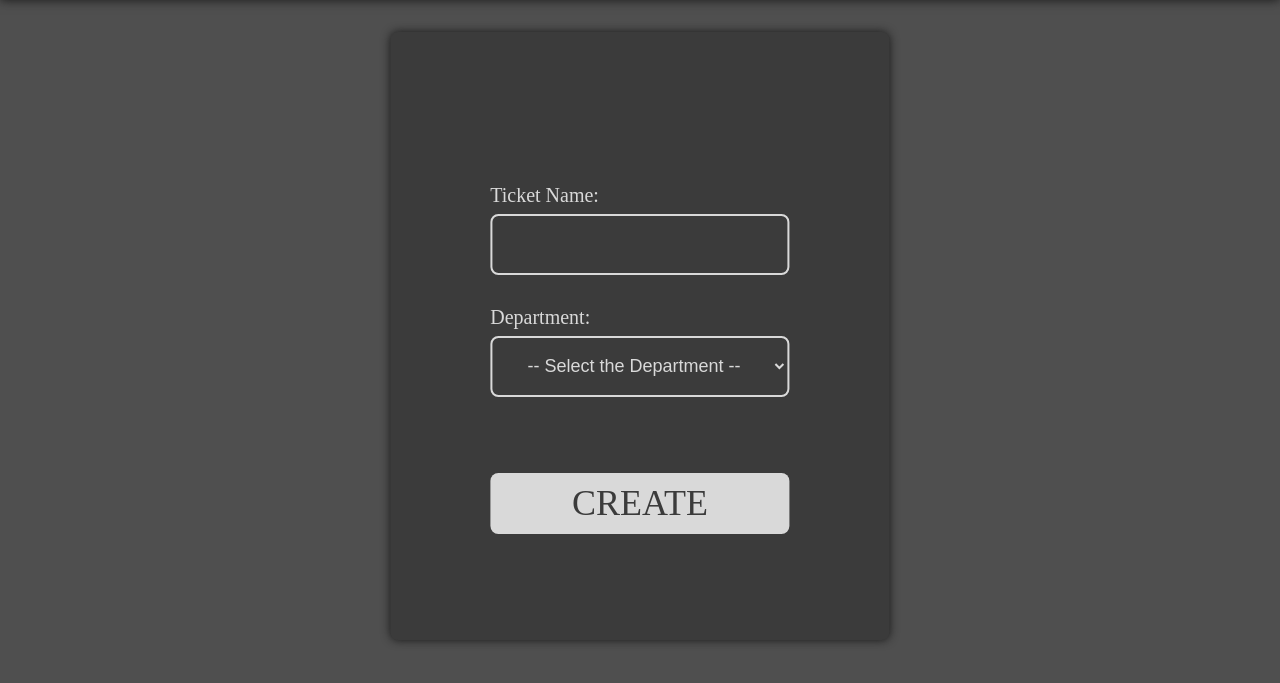
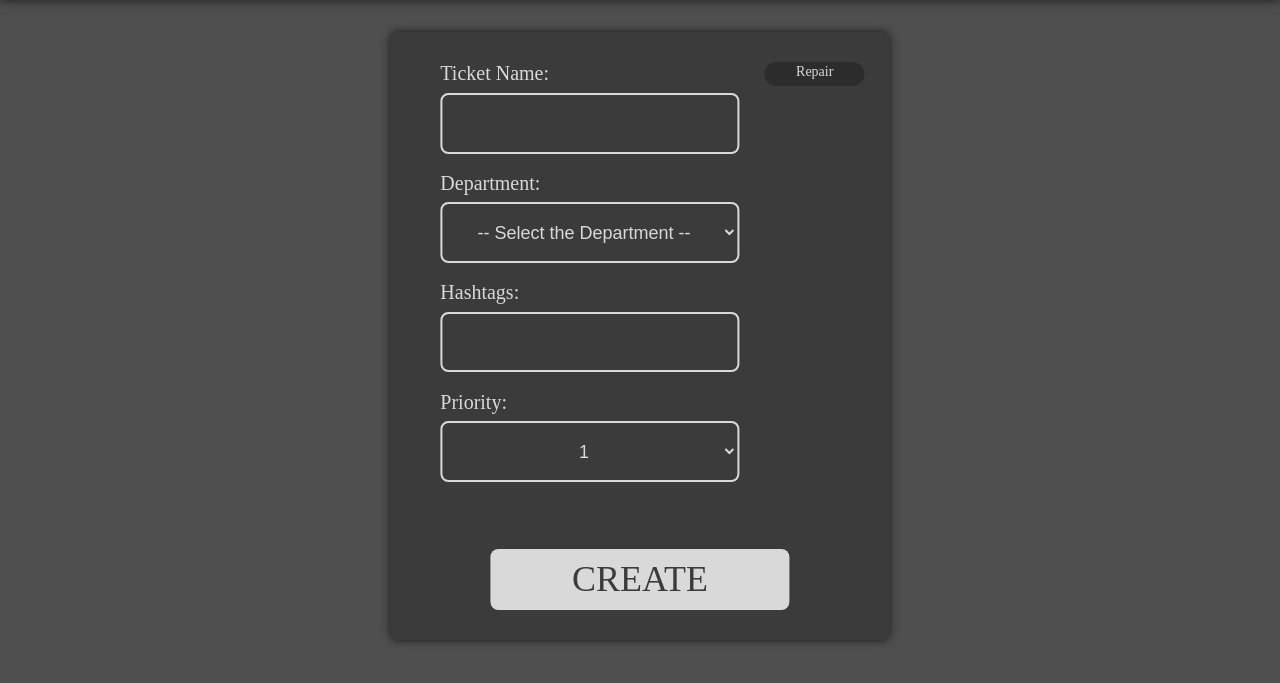
Before and after one commit to GonPedro/FEUP-TicketMaster, a PHP site: page /create.html in a window 1280 px wide. Shown: the part 64-747 px from the top of the page. Run offline with PHP 8.4, Linux system fonts and the light colour scheme; some web fonts are replaced.

Commit message:
Added hashtag thing when creating

```diff
--- a/src/create.html
+++ b/src/create.html
@@ -21,12 +21,25 @@
         <label id="departmentlabel">Department:</label>
         <select id="department">
             <option value = "none">-- Select the Department --</option>
-            <option value = "logistics">Logistics</option>
-            <option value = "website">Website</option>
+        </select>
+
+        <label id="hashinputlabel">Hashtags:</label>
+        <input type="text" id="hashinput">
+
+        <label id="prioritylabel">Priority:</label>
+        <select id="priority">
+            <option value = "1">1</option>
+            <option value = "2">2</option>
+            <option value = "3">3</option>
+            <option value = "4">4</option>
+            <option value = "5">5</option>
         </select>
 
         <input type="submit" value="CREATE">
 
+        <div class="hashcontainer">
+            <label>Repair</label>
+        </div>
     </div>
 </body>
 
--- a/src/structure.css
+++ b/src/structure.css
@@ -53,6 +53,15 @@ select {
     height: 8%;
     width: 60%;
     left: 20%;
+}
+
+.config label {
+    left: 10%
+}
+
+.config input[type="text"],
+select {
+    left: 10%
 }
 
 .topbar {
@@ -160,18 +169,39 @@ select {
     margin-bottom: 10px;
 }
 
+.hashcontainer {
+    position: absolute;
+    height: 70%;
+    width: 20%;
+    left: 75%;
+    top: 5%;
+    display: flex;
+    flex-direction: column;
+    justify-content: flex-start;
+}
+
+.hashcontainer label {
+    position: relative;
+    width: 100%;
+    height: 5%;
+    left: 0%;
+    margin-bottom: 1vh;
+}
+
 .msg[id="yours"] {
     margin-left: 5%;
 }
 
-.login input[value="LOGIN"],
-.config input[type="submit"] {
+.login input[value="LOGIN"] {
     top: 60%;
 }
 
+.config input[type="submit"] {
+    top: 85%;
+}
+
 .login input[value="SIGNUP"],
-.login input[value="ENTER"],
-.config input[type="submit"] {
+.login input[value="ENTER"] {
     top: 72.5%;
 }
 
@@ -220,21 +250,37 @@ select {
 }
 
 .login label[id="rnamelabel"] {
-    top: 11%
+    top: 10%
 }
 
 .config select[id="department"] {
-    top: 50%
+    top: 28%
 }
 
 .config label[id="departmentlabel"] {
-    top: 45%
+    top: 23%
 }
 
 .config input[id="title"] {
-    top: 30%
+    top: 10%
 }
 
 .config label[id="titlelabel"] {
-    top: 25%
+    top: 5%
 }
+
+.config input[id="hashinput"] {
+    top: 46%
+}
+
+.config label[id="hashinputlabel"] {
+    top: 41%
+}
+
+.config label[id="prioritylabel"] {
+    top: 59%
+}
+
+.config select[id="priority"] {
+    top: 64%
+}
--- a/src/style.css
+++ b/src/style.css
@@ -44,7 +44,7 @@ select {
     color: #D9D9D9;
     font-size: 2.25vh;
     margin: 0 0;
-    padding: 15px;
+    padding: 1vh;
 }
 
 select {
@@ -90,7 +90,7 @@ select {
     font-family: "Georama";
     height: 100%;
     font-size: 20px;
-    border: solid 0.3vh #D9D9D9;
+    border: solid 0.01vh #D9D9D9;
     background-color: #3B3B3B;
     border-radius: 8px;
     padding-left: 15px;
@@ -136,3 +136,11 @@ select {
     background-color: #D9D9D9;
     color: #3B3B3B;
 }
+
+.hashcontainer label {
+    background-color: #2c2c2c;
+    font-size: 1.75vh;
+    text-align: center;
+    border-radius: 16px;
+    padding-top: 0.25vh;
+}
```
